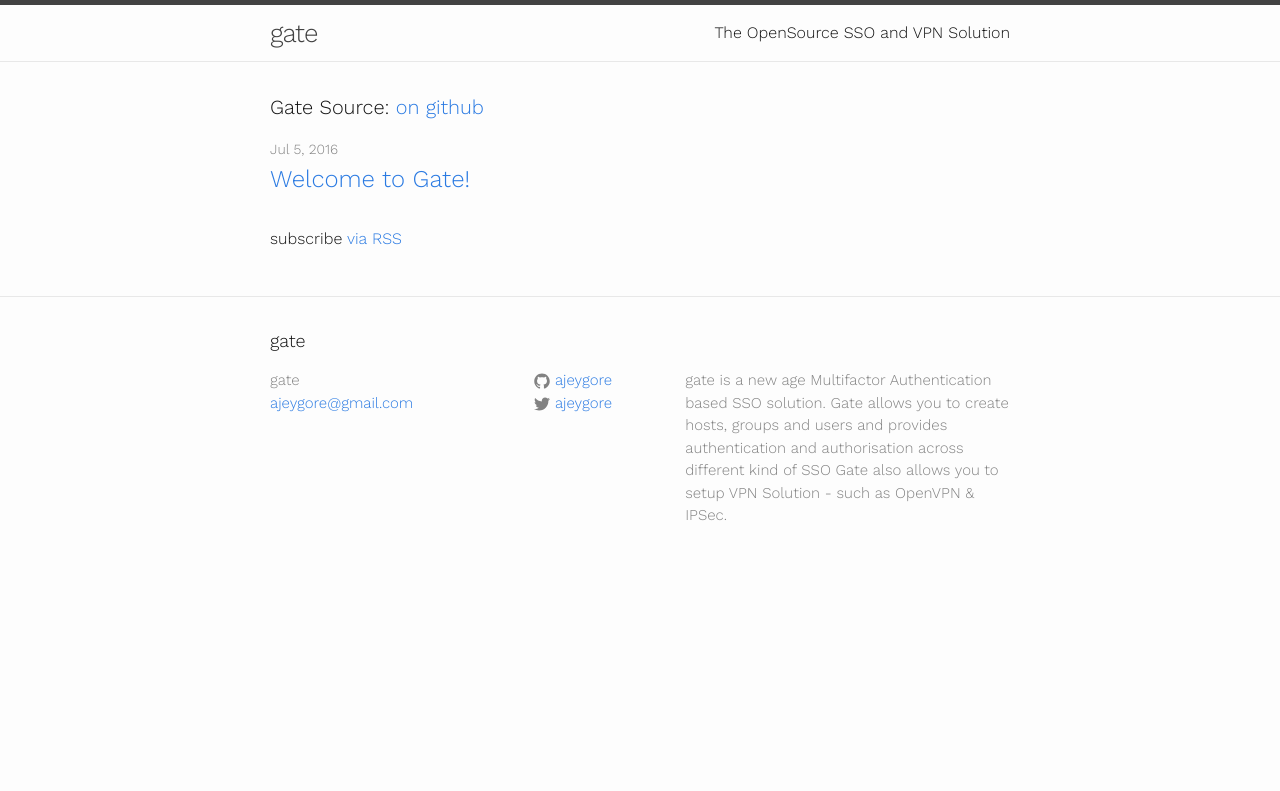
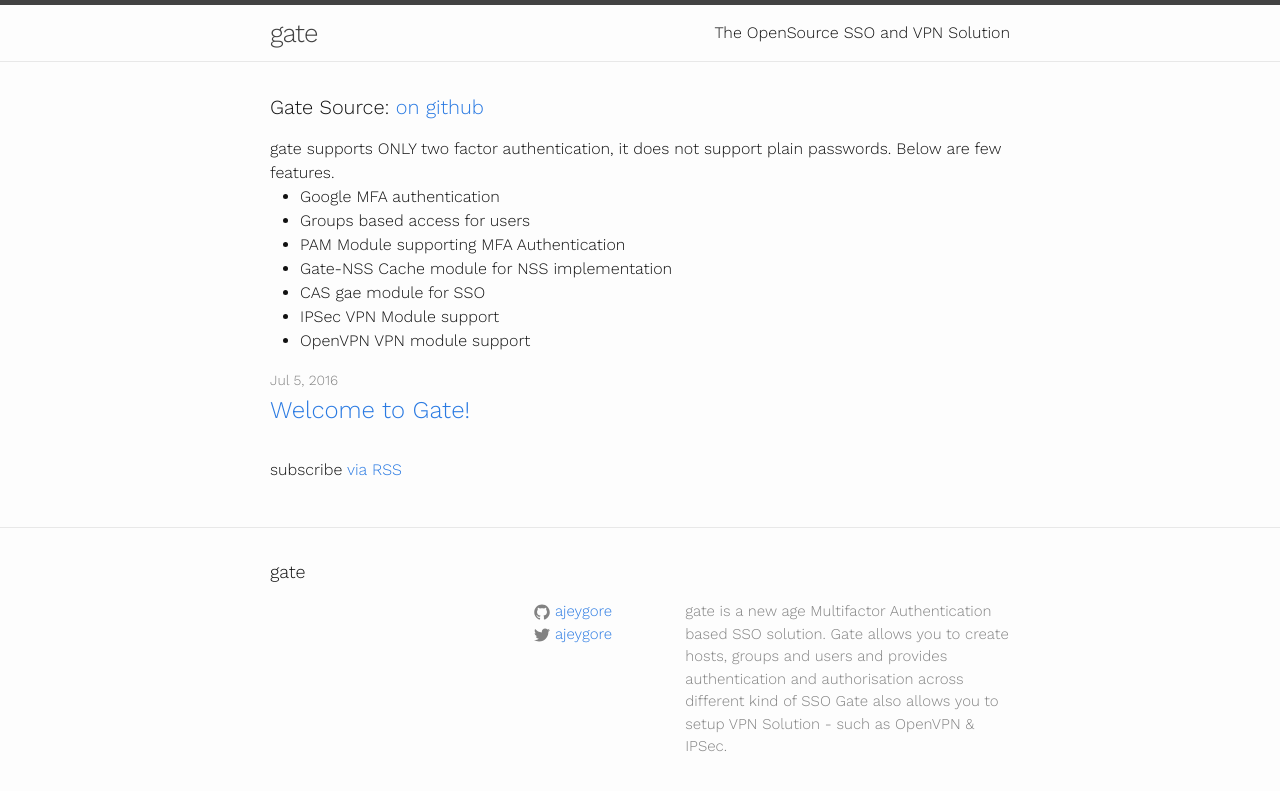
Before and after one commit to gate-sso/gate-sso.github.io, a Jekyll site: the page built from index.html, in a window 1280 px wide. Shown: the top 791 px of the page. Built offline with Jekyll 4.4.1, drawn with Linux system fonts in a browser that asks for light colours.

Commit message:
Fixed some text

```diff
--- a/_includes/footer.html
+++ b/_includes/footer.html
@@ -7,8 +7,8 @@
     <div class="footer-col-wrapper">
       <div class="footer-col footer-col-1">
         <ul class="contact-list">
-          <li>{{ site.title }}</li>
-          <li><a href="mailto:{{ site.email }}">{{ site.email }}</a></li>
+          <!--li>{{ site.title }}</li>
+          <li><a href="mailto:{{ site.email }}">{{ site.email }}</a></li-->
         </ul>
       </div>
 
--- a/_layouts/default.html
+++ b/_layouts/default.html
@@ -4,6 +4,7 @@
   {% include head.html %}
 
   <body>
+
 
     {% include header.html %}
 
--- a/_posts/2016-07-08-welcome-to-gate.markdown
+++ b/_posts/2016-07-08-welcome-to-gate.markdown
@@ -18,9 +18,6 @@ Gate is deployed at [GoJek][gojek] and many more companies.
 
 Check out the [Gate docs][gate-portal] for more info on how to get the most out of Jekyll. File all bugs/feature requests at [GitHub repo][gate-portal]. If you have questions, you can ask them by raising issue on main gate repo, we don't track issues on other repos.
 
-Thanks
-
-Ajey
 
 [gate-portal]: http://github.com/gate-sso/gate
 [gojek]: http://go-jek.com
--- a/index.html
+++ b/index.html
@@ -5,6 +5,31 @@ layout: default
 <div class="home">
 
   <h1 class="page-heading">Gate Source: <a href="http://github.com/gate-sso/"> on github </a> </h1>
+
+  gate supports ONLY two factor authentication, it does not support plain passwords. Below are few features.
+  <ul>
+    <li>
+      Google MFA authentication
+    </li>
+    <li>
+      Groups based access for users
+    </li>
+    <li>
+      PAM Module supporting MFA Authentication
+    </li>
+    <li>
+      Gate-NSS Cache module for NSS implementation
+    </li>
+    <li>
+      CAS gae module for SSO
+    </li>
+    <li>
+      IPSec VPN Module support
+    </li>
+    <li>
+      OpenVPN VPN module support
+    </li>
+  </ul>
 
   <ul class="post-list">
     {% for post in site.posts %}
```
Also changed, not shown: Gemfile.lock. Lines whose indentation alone changed are shown as unchanged.
